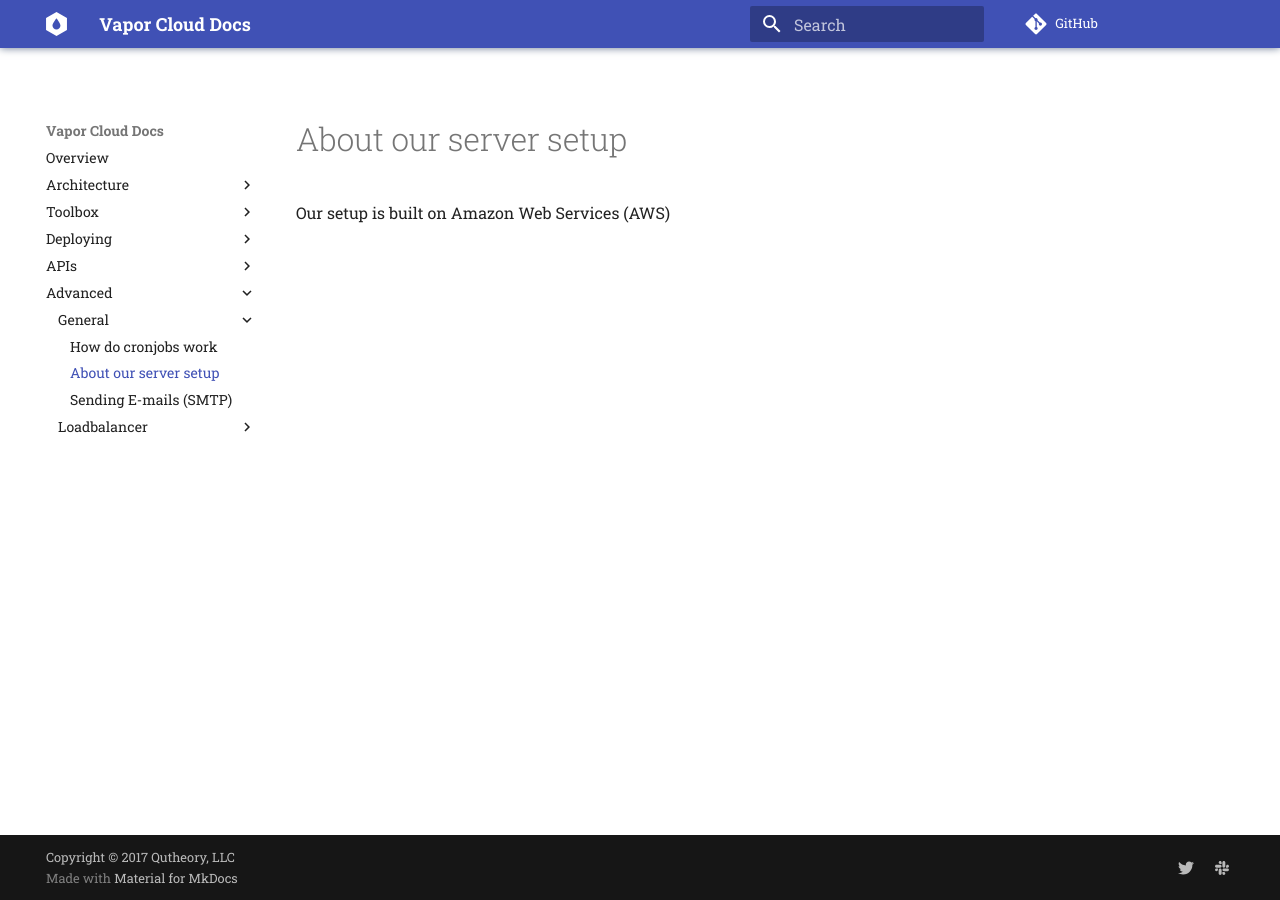
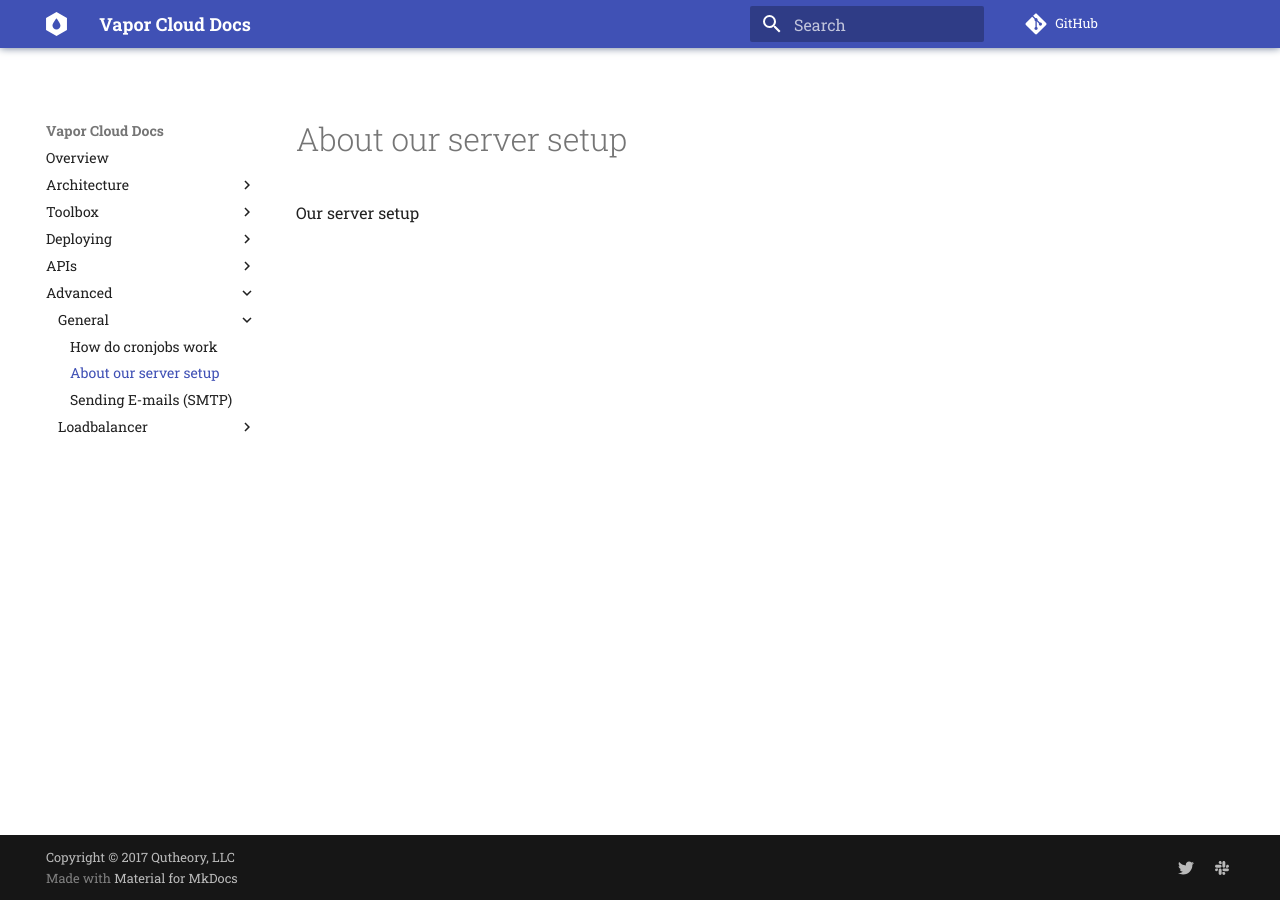
Before and after one commit to qutheory/cloud-documentation, an MkDocs documentation site: the page built from docs/server-setup/general/about-our-server-setup.md, in a window 1280 px wide. Built offline with MkDocs 1.6.1 and Material for MkDocs 9.7.7, drawn with Linux system fonts in a browser that asks for light colours; comment, search, counter and statistics services are not loaded; old or Windows-style settings are respelled for this version of MkDocs.

```diff
--- a/docs/server-setup/general/about-our-server-setup.md
+++ b/docs/server-setup/general/about-our-server-setup.md
@@ -1,3 +1,5 @@
 # About our server setup
 
-Our setup is built on Amazon Web Services (AWS)
+
+
+Our server setup
```
Also changed, not shown: docs/images/VaporCloud-server.png (added).
